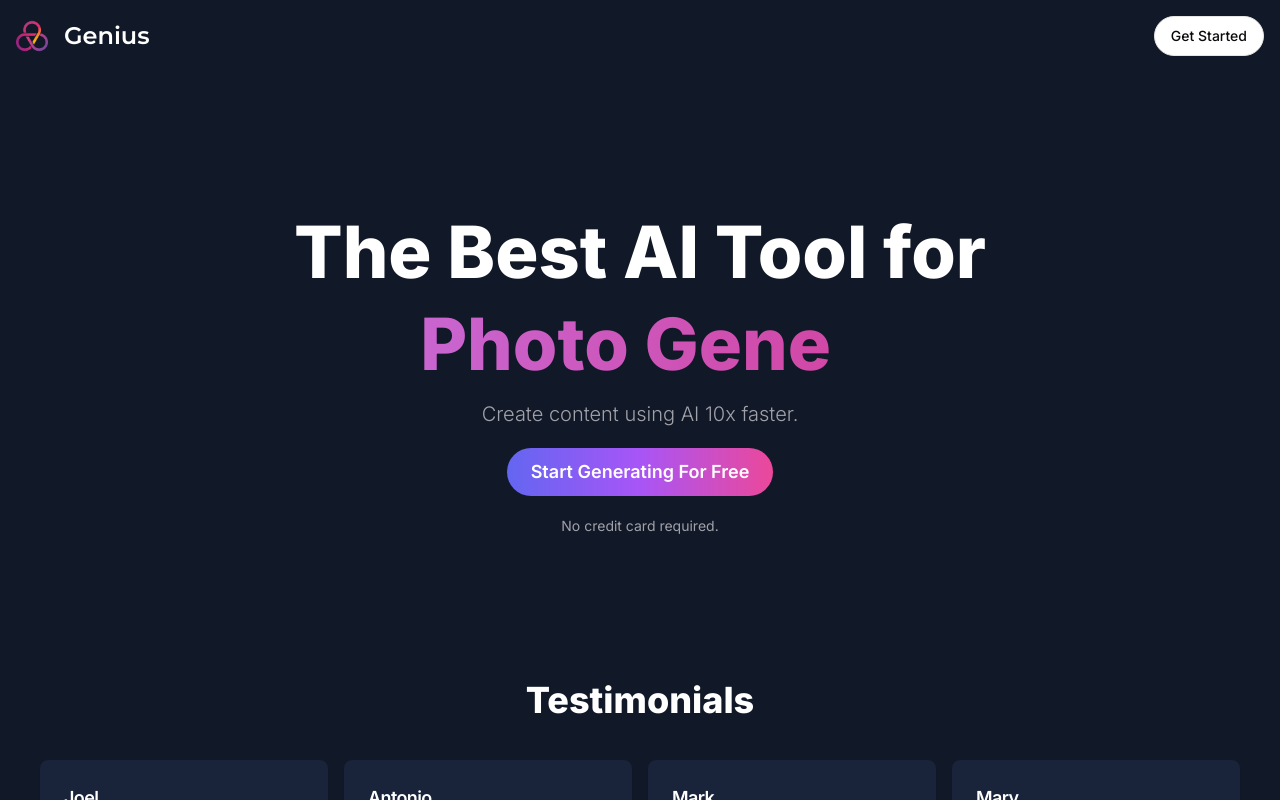
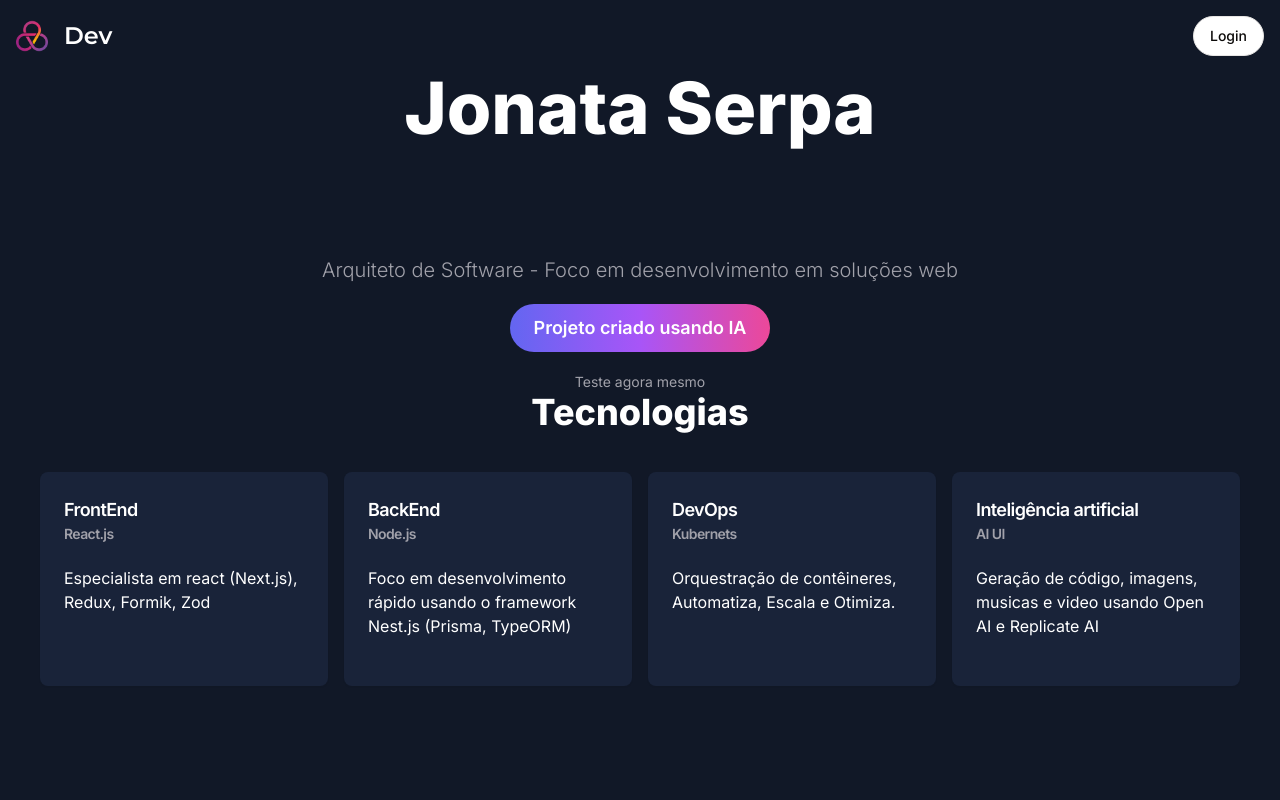
Before and after one commit to jonataserpa/frontend-next13-ai-saas, a Next.js app: page / in a window 1280 px wide. Built offline with nearby package versions, Linux system fonts and the light colour scheme; no server answers.

Commit message:
feat: adjust home

```diff
--- a/components/landing-content.tsx
+++ b/components/landing-content.tsx
@@ -2,39 +2,39 @@
 
 import { Card, CardContent, CardHeader, CardTitle } from "@/components/ui/card";
 
-const testimonials = [
+const techs = [
   {
-    name: "Joel",
+    name: "FrontEnd",
     avatar: "J",
-    title: "Software Engineer",
-    description: "This is the best application I've ever used!",
+    title: "React.js",
+    description: "Especialista em react (Next.js), Redux, Formik, Zod",
   },
   {
-    name: "Antonio",
+    name: "BackEnd",
     avatar: "A",
-    title: "Designer",
-    description: "I use this daily for generating new photos!",
+    title: "Node.js",
+    description: "Foco em desenvolvimento rápido usando o framework Nest.js (Prisma, TypeORM)",
   },
   {
-    name: "Mark",
+    name: "DevOps",
     avatar: "M",
-    title: "CEO",
-    description: "This app has changed my life, cannot imagine working without it!",
+    title: "Kubernets",
+    description: "Orquestração de contêineres, Automatiza, Escala e Otimiza.",
   },
   {
-    name: "Mary",
+    name: "Inteligência artificial",
     avatar: "M",
-    title: "CFO",
-    description: "The best in class, definitely worth the premium subscription!",
+    title: "AI UI",
+    description: "Geração de código, imagens, musicas e video usando Open AI e Replicate AI",
   },
 ];
 
 export const LandingContent = () => {
   return (
     <div className="px-10 pb-20">
-      <h2 className="text-center text-4xl text-white font-extrabold mb-10">Testimonials</h2>
+      <h2 className="text-center text-4xl text-white font-extrabold mb-10">Tecnologias</h2>
       <div className="grid grid-cols-1 sm:grid-cols-2 md:grid-cols-3 lg:grid-cols-4 gap-4">
-        {testimonials.map((item) => (
+        {techs.map((item) => (
           <Card key={item.description} className="bg-[#192339] border-none text-white">
             <CardHeader>
               <CardTitle className="flex items-center gap-x-2">
--- a/components/landing-hero.tsx
+++ b/components/landing-hero.tsx
@@ -10,17 +10,17 @@ export const LandingHero = () => {
   const { isSignedIn } = useAuth();
 
   return (
-    <div className="text-white font-bold py-36 text-center space-y-5">
+    <div className="text-white font-bold py-18 text-center space-y-5">
       <div className="text-4xl sm:text-5xl md:text-6xl lg:text-7xl space-y-5 font-extrabold">
-        <h1>The Best AI Tool for</h1>
-        <div className="text-transparent bg-clip-text bg-gradient-to-r from-purple-400 to-pink-600">
+        <h1>Jonata Serpa</h1>
+        <div className="text-transparent bg-clip-text bg-gradient-to-r from-purple-400 to-pink-700">
           <TypewriterComponent
             options={{
               strings: [
-                "Chatbot.",
-                "Photo Generation.",
-                "Blog Writing.",
-                "Mail Writing."
+                " - FullStack - ",
+                "FronEnd - (React, Angular, Vue)",
+                "BackEnd - (Nodejs, PHP, Java)",
+                "DevOps - (Kubernetes, Observabilidade)"
               ],
               autoStart: true,
               loop: true,
@@ -29,17 +29,17 @@ export const LandingHero = () => {
         </div>
       </div>
       <div className="text-sm md:text-xl font-light text-zinc-400">
-        Create content using AI 10x faster.
+        Arquiteto de Software - Foco em desenvolvimento em soluções web
       </div>
       <div>
         <Link href={isSignedIn ? "/dashboard" : "/sign-up"}>
           <Button variant="premium" className="md:text-lg p-4 md:p-6 rounded-full font-semibold">
-            Start Generating For Free
+            Projeto criado usando IA
           </Button>
         </Link>
       </div>
       <div className="text-zinc-400 text-xs md:text-sm font-normal">
-        No credit card required.
+        Teste agora mesmo
       </div>
     </div>
   );
--- a/components/landing-navbar.tsx
+++ b/components/landing-navbar.tsx
@@ -20,13 +20,13 @@ export const LandingNavbar = () => {
           <Image fill alt="Logo" src="/logo.png" />
         </div>
         <h1 className={cn("text-2xl font-bold text-white", font.className)}>
-          Genius
+          Dev
         </h1>
       </Link>
       <div className="flex items-center gap-x-2">
         <Link href={isSignedIn ? "/dashboard" : "/sign-up"}>
           <Button variant="outline" className="rounded-full">
-            Get Started
+            Login
           </Button>
         </Link>
       </div>
```
Also changed, not shown: 2 other files (tests, documents, lock files or other folders).
